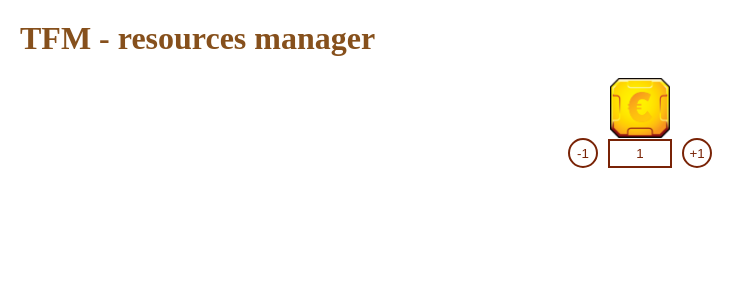
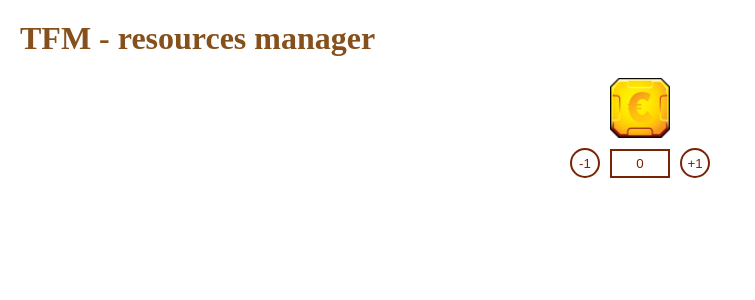
Before and after one commit to olachrzan/terrka, a React (Create React App) app: page / in a window 1280 px wide. Shown: the top 300 px of the page, without its empty margins (0-755 px from the left). Built offline with nearby package versions, Linux system fonts and the light colour scheme.

Commit message:
Improve styles

```diff
--- a/src/components/productionField/productionField.module.scss
+++ b/src/components/productionField/productionField.module.scss
@@ -23,7 +23,7 @@
 }
 
 .input {
-  width: 50px;
+  width: 60px;
   padding: 5px;
   background-color: v.$white;
   border: 2px solid v.$brown;
--- a/src/index.css
+++ b/src/index.css
@@ -1,3 +1,11 @@
+html {
+  box-sizing: border-box;
+}
+
+*, ::after, ::before {
+  box-sizing: inherit;
+}
+
 body {
   margin: 0;
   padding: 20px;
--- a/src/sections/megaCredit/MegaCredit.tsx
+++ b/src/sections/megaCredit/MegaCredit.tsx
@@ -8,7 +8,7 @@ export const MegaCredit = () => {
   return (
     <div className={styles.wrapper}>
       <img className={styles.icon} src={icon} alt={''} />
-      <ProductionField />
+      <ProductionField defaultValue={0} />
     </div>
   )
 };
--- a/src/sections/megaCredit/megaCredit.module.scss
+++ b/src/sections/megaCredit/megaCredit.module.scss
@@ -2,7 +2,7 @@
   display: flex;
   flex-direction: column;
   align-items: center;
-  column-gap: 10px;
+  row-gap: 10px;
 }
 
 
```
